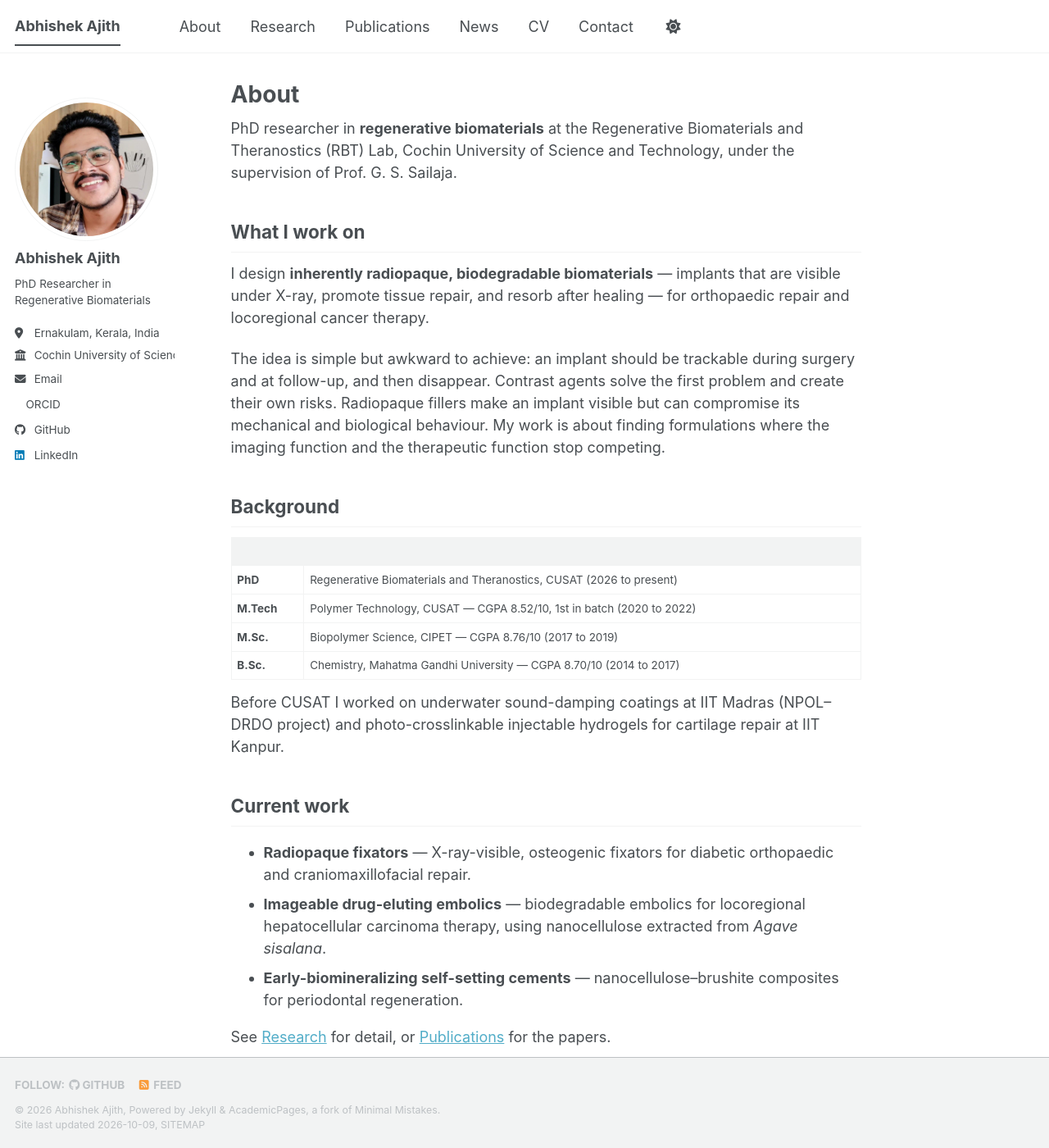
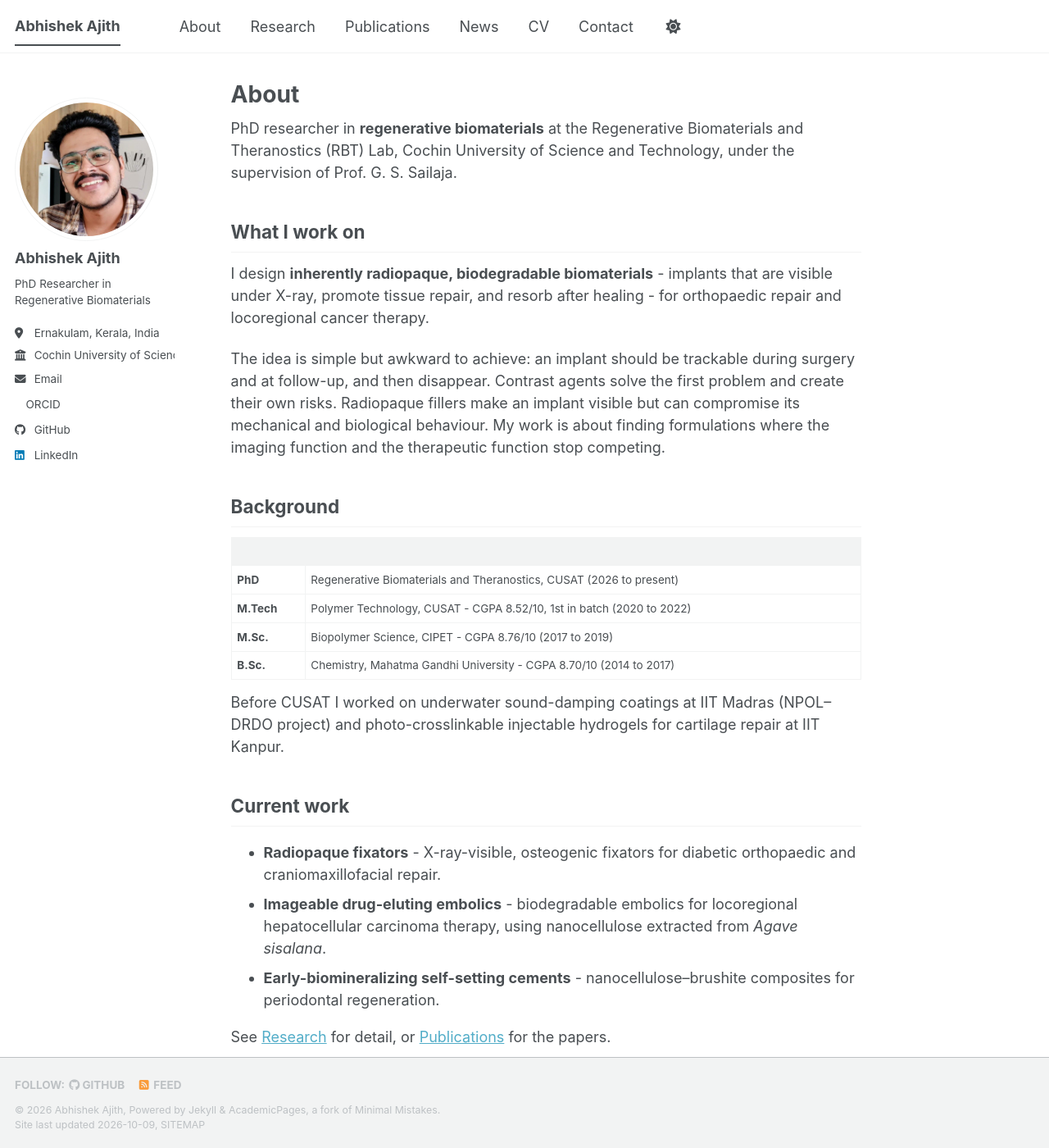
Before and after one commit to abhishekajith/abhishekajith.github.io, a Jekyll site: the page built from _pages/about.md, in a window 1280 px wide and 1400 px high. Shown: the whole window at 82% size. Built offline with Jekyll 4.4.1, drawn with Linux system fonts in a browser that asks for light colours; a style sheet for code colours, icons or effects is not loaded; some of the changed text lies outside the part shown.

```diff
--- a/_pages/about.md
+++ b/_pages/about.md
@@ -13,8 +13,8 @@ supervision of Prof. G. S. Sailaja.
 
 ## What I work on
 
-I design **inherently radiopaque, biodegradable biomaterials** — implants that are
-visible under X-ray, promote tissue repair, and resorb after healing — for
+I design **inherently radiopaque, biodegradable biomaterials** - implants that are
+visible under X-ray, promote tissue repair, and resorb after healing - for
 orthopaedic repair and locoregional cancer therapy.
 
 The idea is simple but awkward to achieve: an implant should be trackable during
@@ -29,9 +29,9 @@ competing.
 | | |
 |---|---|
 | **PhD** | Regenerative Biomaterials and Theranostics, CUSAT (2026 to present) |
-| **M.Tech** | Polymer Technology, CUSAT — CGPA 8.52/10, 1st in batch (2020 to 2022) |
-| **M.Sc.** | Biopolymer Science, CIPET — CGPA 8.76/10 (2017 to 2019) |
-| **B.Sc.** | Chemistry, Mahatma Gandhi University — CGPA 8.70/10 (2014 to 2017) |
+| **M.Tech** | Polymer Technology, CUSAT - CGPA 8.52/10, 1st in batch (2020 to 2022) |
+| **M.Sc.** | Biopolymer Science, CIPET - CGPA 8.76/10 (2017 to 2019) |
+| **B.Sc.** | Chemistry, Mahatma Gandhi University - CGPA 8.70/10 (2014 to 2017) |
 
 Before CUSAT I worked on underwater sound-damping coatings at IIT Madras
 (NPOL–DRDO project) and photo-crosslinkable injectable hydrogels for cartilage
@@ -39,12 +39,12 @@ repair at IIT Kanpur.
 
 ## Current work
 
-- **Radiopaque fixators** — X-ray-visible, osteogenic fixators for diabetic
+- **Radiopaque fixators** - X-ray-visible, osteogenic fixators for diabetic
   orthopaedic and craniomaxillofacial repair.
-- **Imageable drug-eluting embolics** — biodegradable embolics for locoregional
+- **Imageable drug-eluting embolics** - biodegradable embolics for locoregional
   hepatocellular carcinoma therapy, using nanocellulose extracted from
   *Agave sisalana*.
-- **Early-biomineralizing self-setting cements** — nanocellulose–brushite
+- **Early-biomineralizing self-setting cements** - nanocellulose–brushite
   composites for periodontal regeneration.
 
 See [Research]({{ '/research/' | relative_url }}) for detail, or
@@ -53,5 +53,5 @@ See [Research]({{ '/research/' | relative_url }}) for detail, or
 ## Beyond the bench
 
 I qualified GATE 2026. I am happy to talk to anyone working on radiopaque
-biomaterials, nanocellulose, or translational regenerative biomaterials — see
+biomaterials, nanocellulose, or translational regenerative biomaterials - see
 [Contact]({{ '/contact/' | relative_url }}).
```
Also changed, not shown: _pages/contact.md (+1 -1 lines), _pages/cv.md (+8 -8 lines), _pages/news.md (+1 -1 lines), _pages/research.md (+8 -8 lines).
